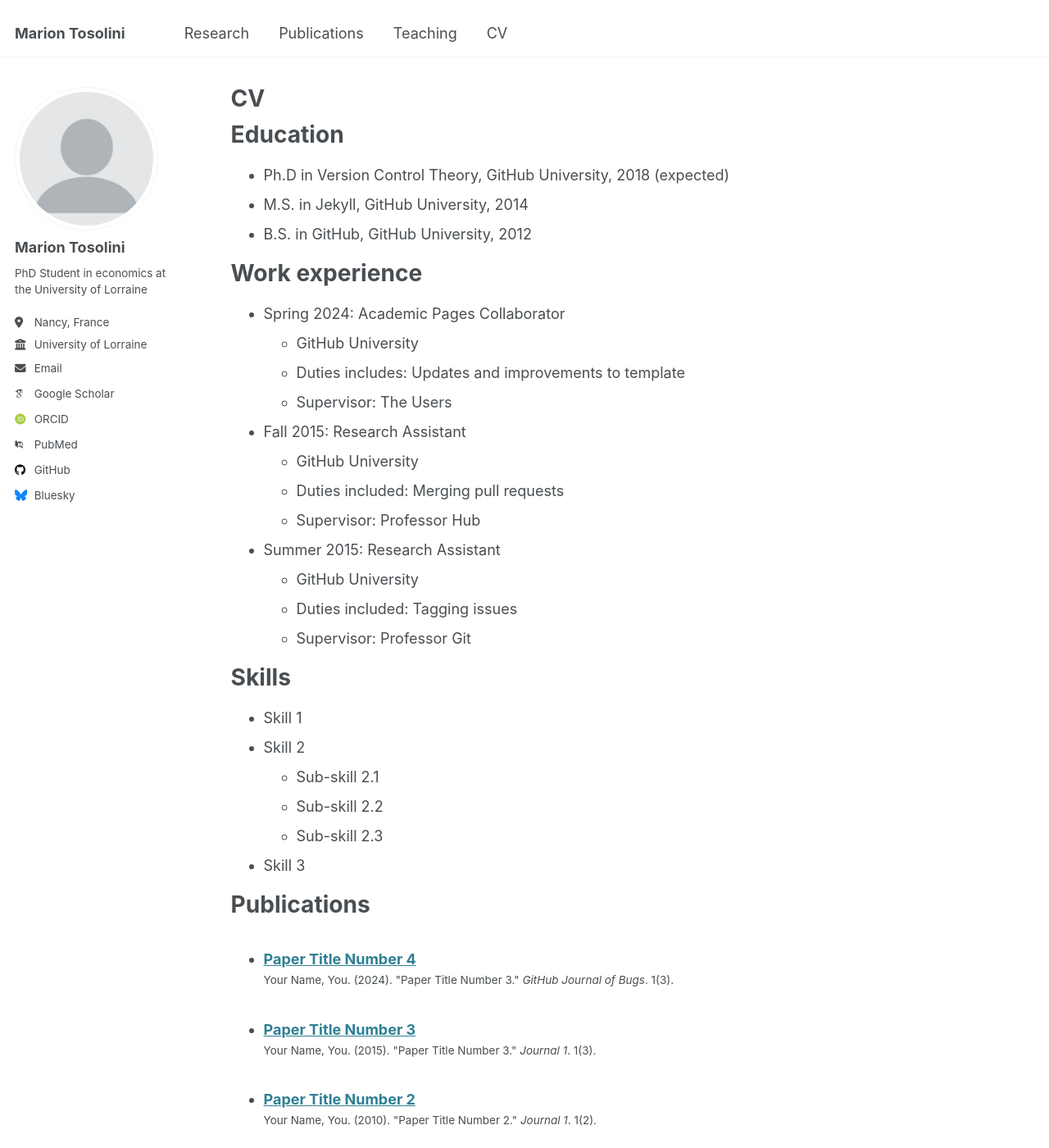
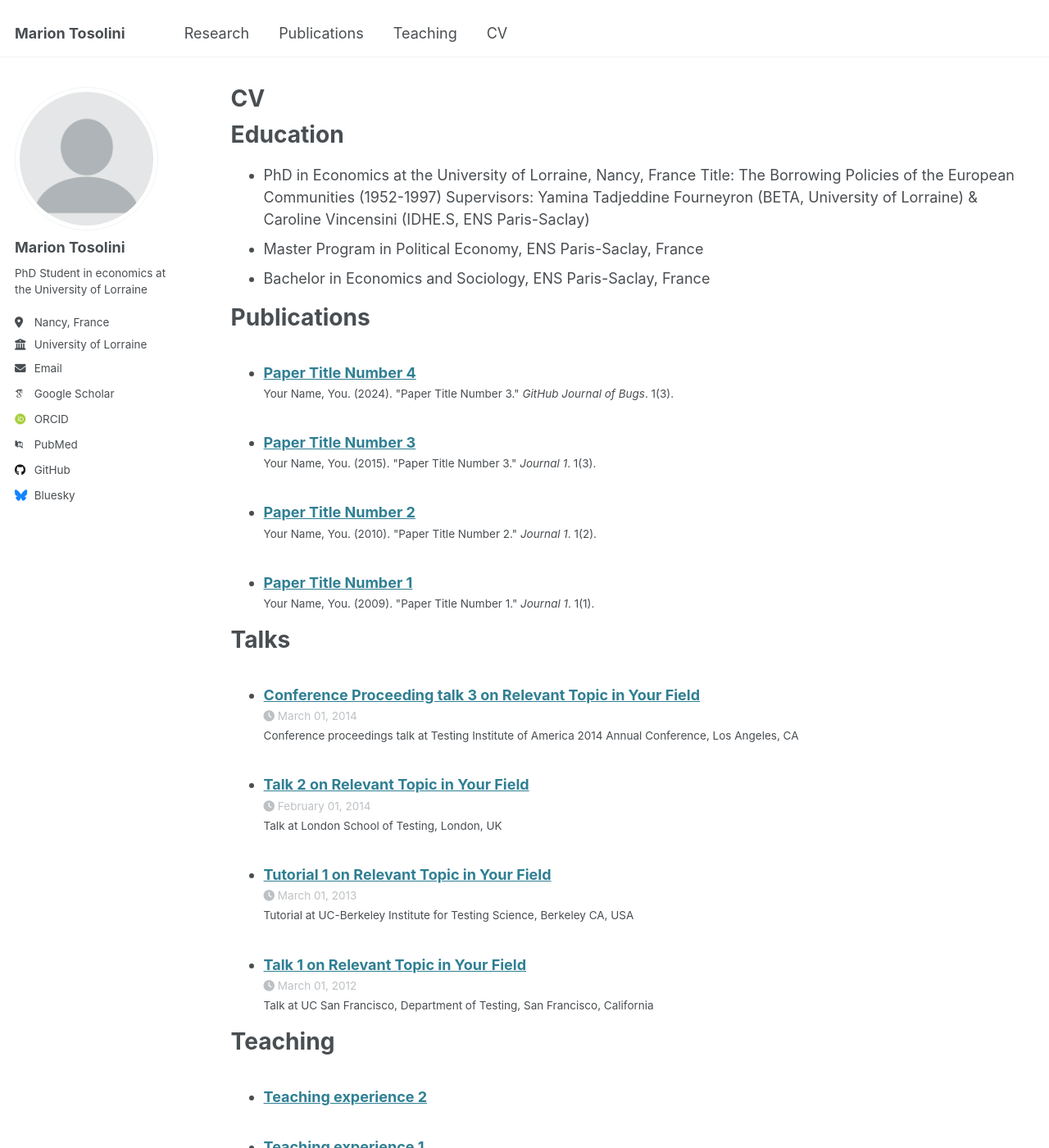
Before and after one commit to tosolini-marion/tosolini-marion.github.io, a Jekyll site: the page built from _pages/cv.md, in a window 1280 px wide and 1400 px high. Shown: the whole window at 82% size. Built offline with Jekyll 4.4.1, drawn with Linux system fonts in a browser that asks for light colours; some web fonts are replaced.

Commit message:
Update cv.md

```diff
--- a/_pages/cv.md
+++ b/_pages/cv.md
@@ -11,35 +11,12 @@ redirect_from:
 
 Education
 ======
-* Ph.D in Version Control Theory, GitHub University, 2018 (expected)
-* M.S. in Jekyll, GitHub University, 2014
-* B.S. in GitHub, GitHub University, 2012
+* PhD in Economics at the University of Lorraine, Nancy, France
+  Title: The Borrowing Policies of the European Communities (1952-1997)
+  Supervisors: Yamina Tadjeddine Fourneyron (BETA, University of Lorraine) & Caroline Vincensini (IDHE.S, ENS Paris-Saclay)
+* Master Program in Political Economy, ENS Paris-Saclay, France
+* Bachelor in Economics and Sociology, ENS Paris-Saclay, France
 
-Work experience
-======
-* Spring 2024: Academic Pages Collaborator
-  * GitHub University
-  * Duties includes: Updates and improvements to template
-  * Supervisor: The Users
-
-* Fall 2015: Research Assistant
-  * GitHub University
-  * Duties included: Merging pull requests
-  * Supervisor: Professor Hub
-
-* Summer 2015: Research Assistant
-  * GitHub University
-  * Duties included: Tagging issues
-  * Supervisor: Professor Git
-
-Skills
-======
-* Skill 1
-* Skill 2
-  * Sub-skill 2.1
-  * Sub-skill 2.2
-  * Sub-skill 2.3
-* Skill 3
 
 Publications
 ======
```
